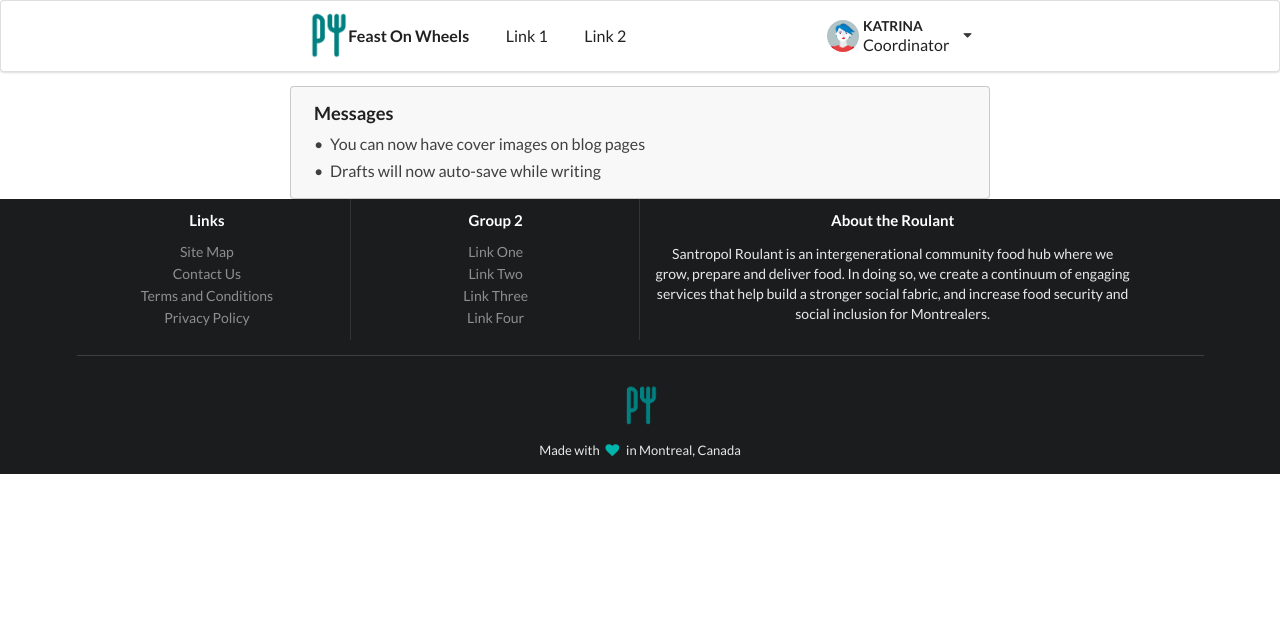
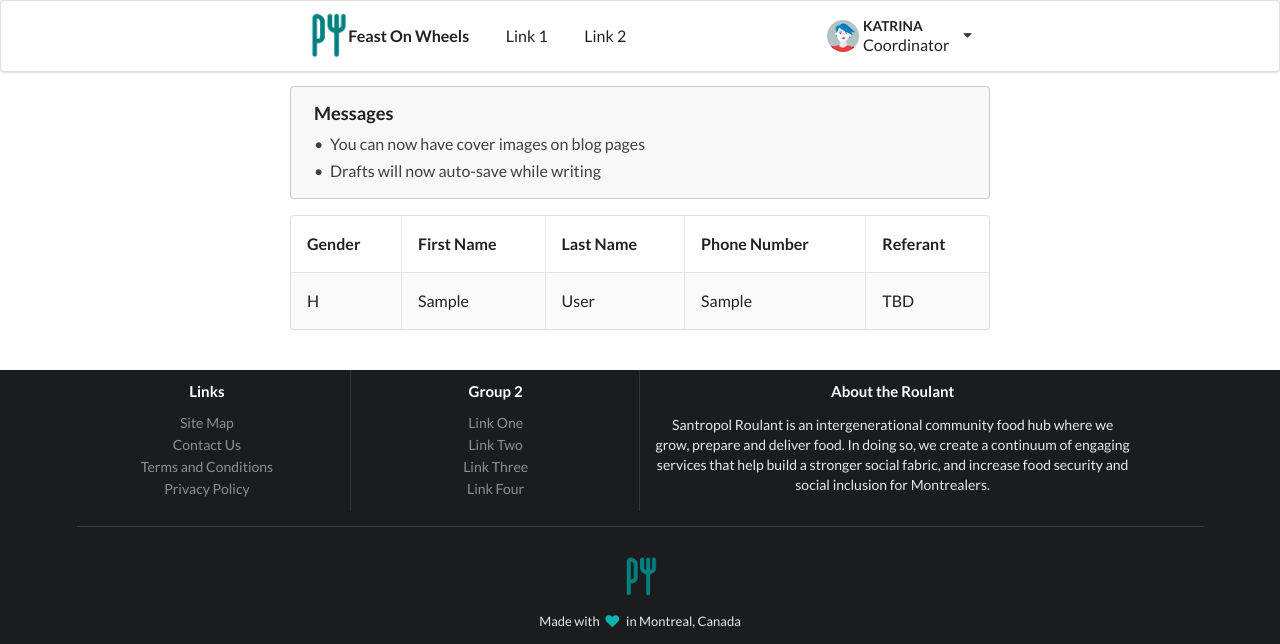
Before and after one commit to savoirfairelinux/sous-chef, a Django app: template django/santropolFeast/member/templates/client/list.html in a window 1280 px wide. Shown: the top 644 px of the page. Run offline with Django 3.2, Linux system fonts and the light colour scheme; the template is opened without the code that fills it: values that come from a table or form of the project are taken from there, others are empty; tables that the repository leaves empty hold one stand-in row (values such as "Sample post"); some libraries are stand-ins or nearby versions.

Commit message:
Issue#59 Client List View

```diff
--- a/django/santropolFeast/member/models.py
+++ b/django/santropolFeast/member/models.py
@@ -4,11 +4,16 @@ from django.utils import timezone
 
 import math
 
+HOME = 'Home phone'
+CELL = 'Cell phone'
+WORK = 'Work phone'
+EMAIL = 'Email'
+
 CONTACT_TYPE_CHOICES = (
-    ('Home phone', 1),
-    ('Cell phone', 2),
-    ('Work phone', 3),
-    ('Email', 4),
+    (HOME, HOME),
+    (CELL, CELL),
+    (WORK, WORK),
+    (EMAIL, EMAIL),
 )
 
 
@@ -60,6 +65,10 @@ class Member(models.Model):
             return 0
         return math.floor((date - self.birthdate).days / 365)
 
+    def get_home_phone(self):
+        for c in self.member_contact.all():
+            print(c.type)
+        return self.member_contact.filter(type=HOME).first() or ''
 
 class Address(models.Model):
 
@@ -122,7 +131,8 @@ class Contact(models.Model):
 
     member = models.ForeignKey(
         'member.Member',
-        verbose_name=_('member')
+        verbose_name=_('member'),
+        related_name='member_contact'
     )
 
 
--- a/django/santropolFeast/member/templates/client/list.html
+++ b/django/santropolFeast/member/templates/client/list.html
@@ -6,8 +6,20 @@
 
 {% block content %}
 
-<!--
-    1 - We need the list of clients
--->
-
+    <table class="ui celled striped padded table" style="margin-bottom:40px"> <!--TODO: Replace margin-bottom with real styling-->
+    <th class="single line">{% trans 'Gender' %}</th>
+    <th class="single line">{% trans 'First Name' %}</th>
+    <th class="single line">{% trans 'Last Name' %}</th>
+    <th class="single line">{% trans 'Phone Number' %}</th>
+    <th class="single line">{% trans 'Referant' %}</th>
+    {% for client in clients %}
+        <tr>
+            <td>{{ client.member.gender }}</td>
+            <td>{{ client.member.firstname }}</td>
+            <td>{{ client.member.lastname }}</td>
+            <td>{{ client.member.get_home_phone.value }}</td>
+            <td>TBD</td>
+        </tr>
+    {% endfor %}
+    </table>
 {% endblock %}
--- a/django/santropolFeast/member/urls.py
+++ b/django/santropolFeast/member/urls.py
@@ -1,5 +1,10 @@
 from django.conf.urls import patterns, url
+from django.utils.translation import ugettext_lazy as _
+
+from member.views import *
 
 urlpatterns = patterns(
     '',
+    url(_(r'^clients/$'),
+        ClientList.as_view(), name='client_list'),
 )
```
Also changed, not shown: django/santropolFeast/member/views.py (+2 -5 lines).
